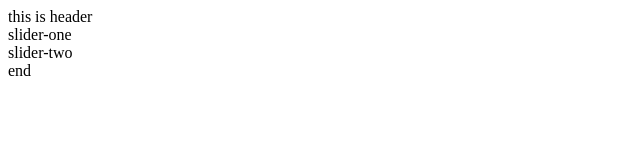
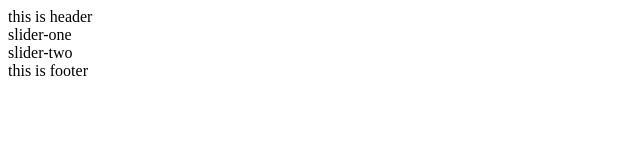
Before and after one commit to amin-hashemii/git-prj11, a plain HTML site: page index.html in a window 1280 px wide. Shown: the full height of the page, 0-640 px from the left. Drawn offline with Linux system fonts and the light colour scheme.

Commit message:
footer updated 2

```diff
--- a/index.html
+++ b/index.html
@@ -16,7 +16,7 @@
         slider-two
     </div>
     <footer>
-        end
+        this is footer
     </footer>
 </body>
 </html>
```
